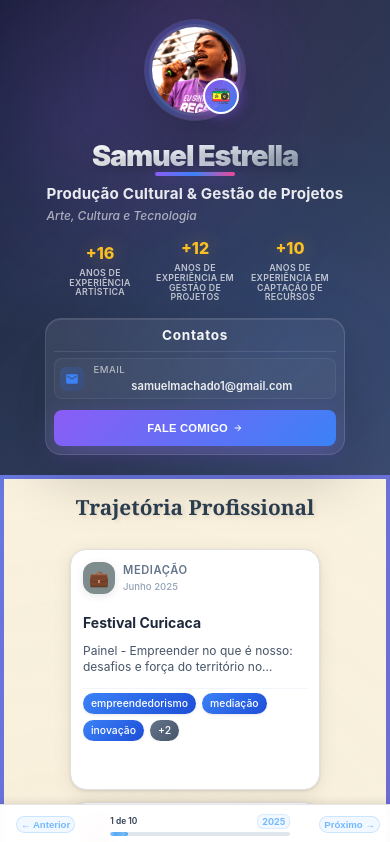
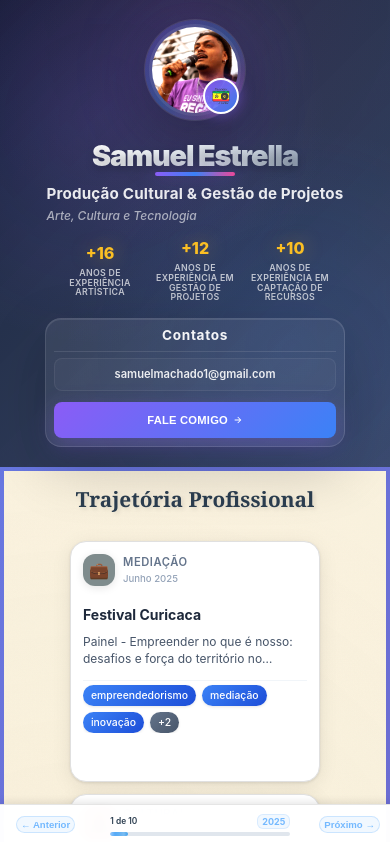
Before and after one commit to samuelmachado1/portifolioCultural, a React (Vite) app: page / in a window 390 px wide. Shown: the top 842 px of the page. Built offline with nearby package versions, Linux system fonts and the light colour scheme.

Commit message:
feat: update home layout

```diff
--- a/src/styles/portfolio.css
+++ b/src/styles/portfolio.css
@@ -1186,6 +1186,31 @@
   }
 }
 
+/* Layout padrão para desktop e tablet - manter estrutura original */
+@media (min-width: 481px) {
+  .contact-row {
+    flex-direction: row;
+    align-items: center;
+    gap: 0.6rem;
+    padding: 0.5rem;
+  }
+
+  .email-header {
+    display: flex;
+    align-items: center;
+    gap: 0.5rem;
+    flex: none;
+  }
+
+  .email-content {
+    flex: 1;
+  }
+
+  .email-content .contact-value {
+    margin-top: 0;
+  }
+}
+
 @media (max-width: 480px) {
   .portfolio-header {
     min-height: 140px; /* Ainda mais compacto */
@@ -1255,6 +1280,35 @@
 
   .contact-value {
     font-size: 0.7rem;
+  }
+
+  /* Layout simplificado para email em mobile - apenas o endereço */
+  .contact-row {
+    padding: 0.5rem 0.3rem;
+  }
+
+  /* Ocultar ícone e label do email em mobile */
+  .contact-row .contact-icon {
+    display: none;
+  }
+
+  .contact-row .contact-info .contact-label {
+    display: none;
+  }
+
+  .contact-row .contact-info {
+    display: block;
+    width: 100%;
+  }
+
+  /* Apenas o endereço de email, alinhado com "Contatos" */
+  .contact-row .contact-info .contact-value {
+    display: block;
+    margin: 0;
+    font-size: 0.7rem;
+    color: rgba(255, 255, 255, 0.9);
+    font-weight: 600;
+    line-height: 1.3;
   }
 
   .btn-primary {
```
